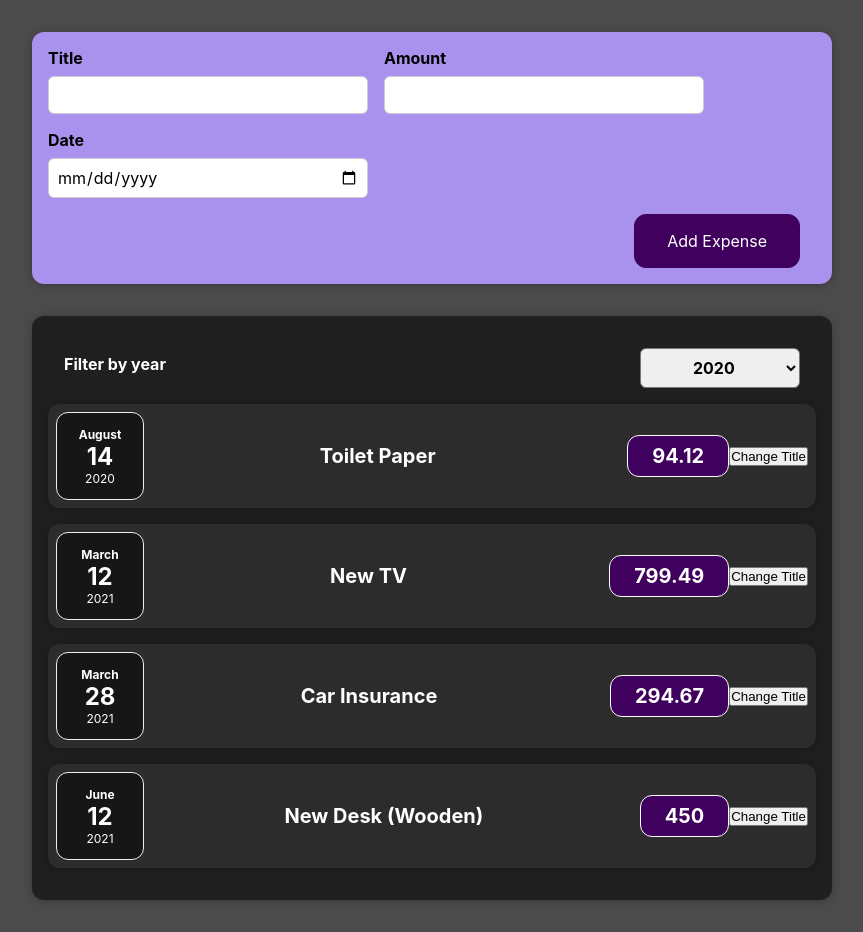
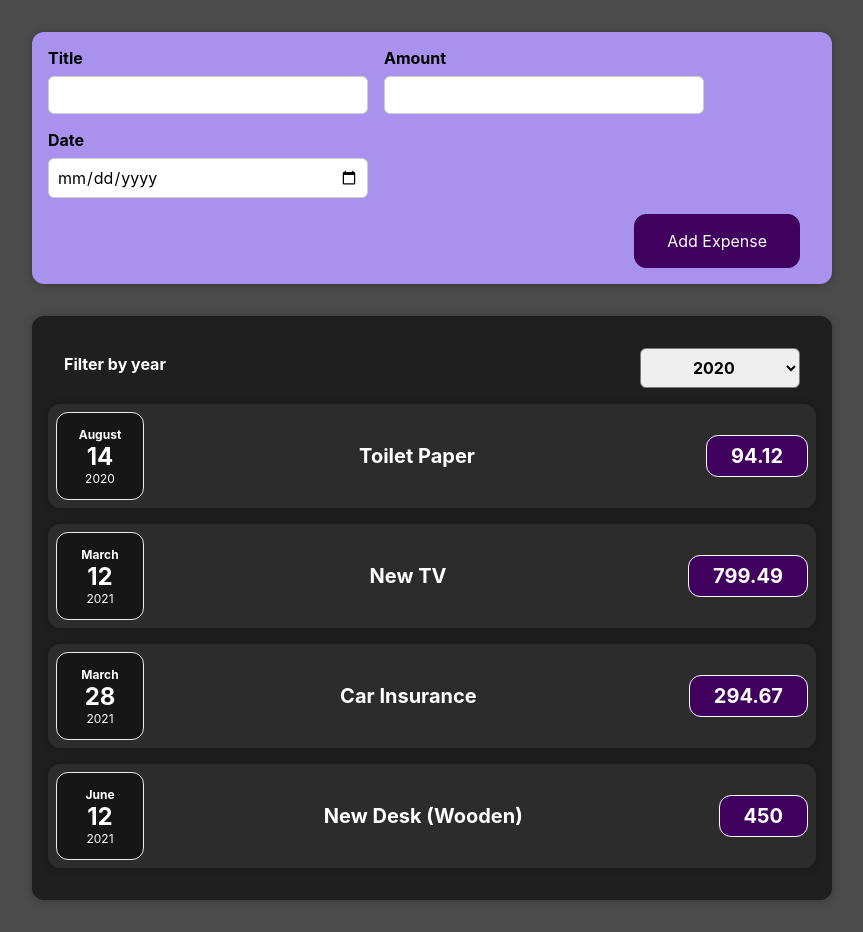
Before and after one commit to g-101/react-complete-guide, a React (Create React App) app: page / in a window 1280 px wide. Shown: the whole page, without its empty margins (208-1071 px from the left). Built offline with nearby package versions, Linux system fonts and the light colour scheme.

Commit message:
fazendo a lista ficar dinamica

```diff
--- a/src/App.js
+++ b/src/App.js
@@ -1,10 +1,9 @@
+import { useState } from 'react';
+import { Expenses } from './components/Expenses/indexExpenses';
+import { NewExpense } from './components/NewExpense/NewExpense';
 import './App.css';
 
-import { Expenses } from './components/Expenses/indexExpenses';
-import { NewExpense } from './components/NewExpense/NewExpense';
-
-function App() {
-  const expenses = [
+const EXPENSES_DUMMY = [
   {
     id: 'e1',
     title: 'Toilet Paper',
@@ -25,9 +24,14 @@ function App() {
     date: new Date(2021, 5, 12),
   },
 ];
-  const addExpenseHandler = expenses => {
-    console.log(expenses);
-    console.log('Estou no app.js');
+
+function App() {
+  const [expenses, setExpenses] = useState(EXPENSES_DUMMY);
+
+  const addExpenseHandler = expense => {
+    setExpenses(prevExpenses => {
+      return [expense, ...prevExpenses];
+    });
   };
   return (
     <div className="App">
--- a/src/components/Expenses/ExpenseDate.js
+++ b/src/components/Expenses/ExpenseDate.js
@@ -1,6 +1,6 @@
 import './ExpenseDate.css';
-export const ExpenseDate = ({ props }) => {
-  const date = props;
+export const ExpenseDate = props => {
+  const date = props.date;
   const month = date.toLocaleString('en-US', { month: 'long' });
   const day = date.toLocaleString('en-US', { day: 'numeric' });
   const year = date.toLocaleString('en-US', { year: 'numeric' });
--- a/src/components/Expenses/ExpenseItem.js
+++ b/src/components/Expenses/ExpenseItem.js
@@ -1,24 +1,19 @@
-import { useState } from 'react';
-import './ExpenseItem.css';
 import { Card } from '../UI/Card';
 import { ExpenseDate } from './ExpenseDate';
-export const ExpenseItem = ({ props }) => {
-  const { title, amount, date } = props;
+import './ExpenseItem.css';
+export const ExpenseItem = props => {
   // O useState é um hook que retorna um array,
   //com o state atual e um callback para atualizar os dados.
-  const [titleState, setTitle] = useState(title);
-  const clickHandler = () => {
-    alert('click!');
-    setTitle('Updated!');
-  };
+  const { title, amount, date } = props.expense;
+  // const [titleState, setTitle] = useState(title);
+
   return (
     <Card className="expense-item">
-      <ExpenseDate props={date} />
+      <ExpenseDate date={date} />
       <div className="expense-item__description">
-        <h2>{titleState}</h2>
+        <h2>{title}</h2>
         <div className="expense-item__price">{amount}</div>
       </div>
-      <button onClick={clickHandler}>Change Title</button>
     </Card>
   );
 };
--- a/src/components/Expenses/Expenses.js
+++ b/src/components/Expenses/Expenses.js
@@ -11,10 +11,9 @@ export const Expenses = props => {
   return (
     <Card className="expenses">
       <ExpensesFilter selected={filteredYear} onChangeFilter={filterChangeHandler} />
-      <ExpenseItem props={props.expenses[0]} />
-      <ExpenseItem props={props.expenses[1]} />
-      <ExpenseItem props={props.expenses[2]} />
-      <ExpenseItem props={props.expenses[3]} />
+      {props.expenses.map(expense => (
+        <ExpenseItem expense={expense} />
+      ))}
     </Card>
   );
 };
```
Lines whose indentation alone changed are shown as unchanged.
